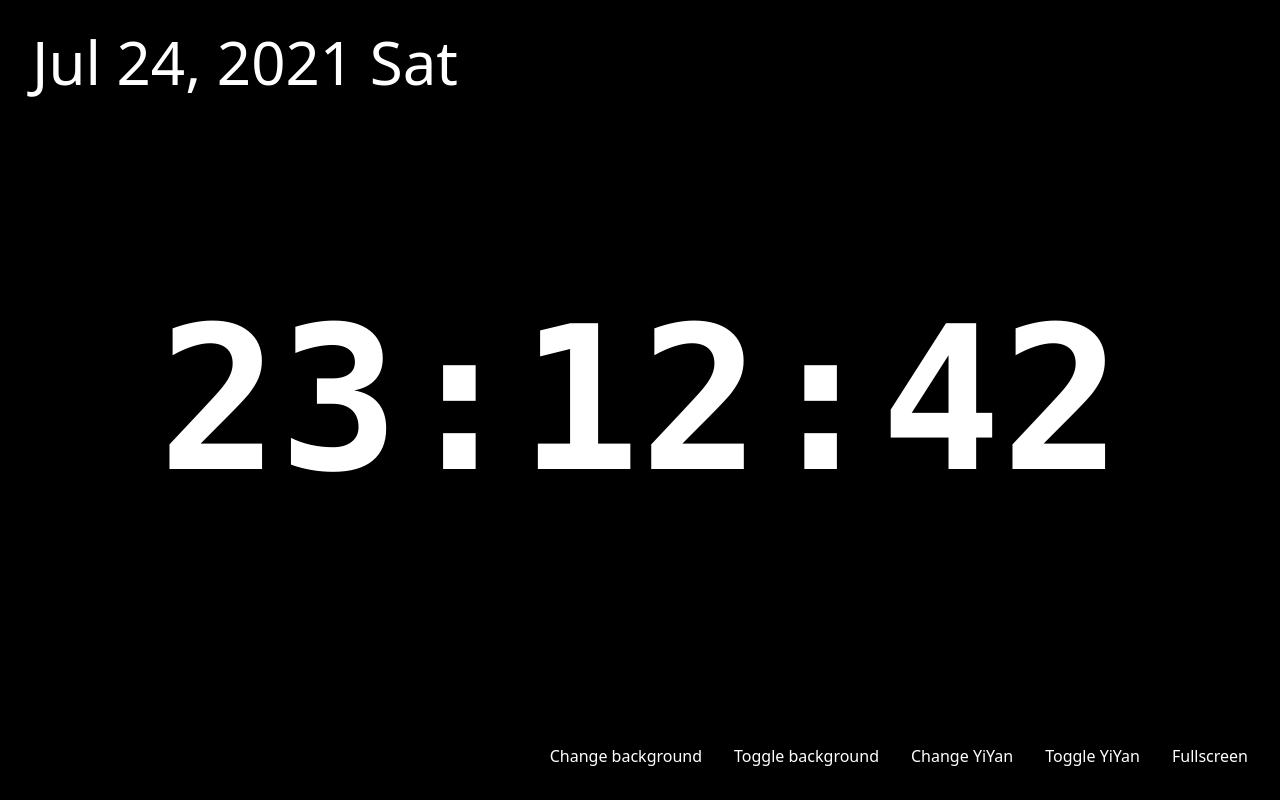
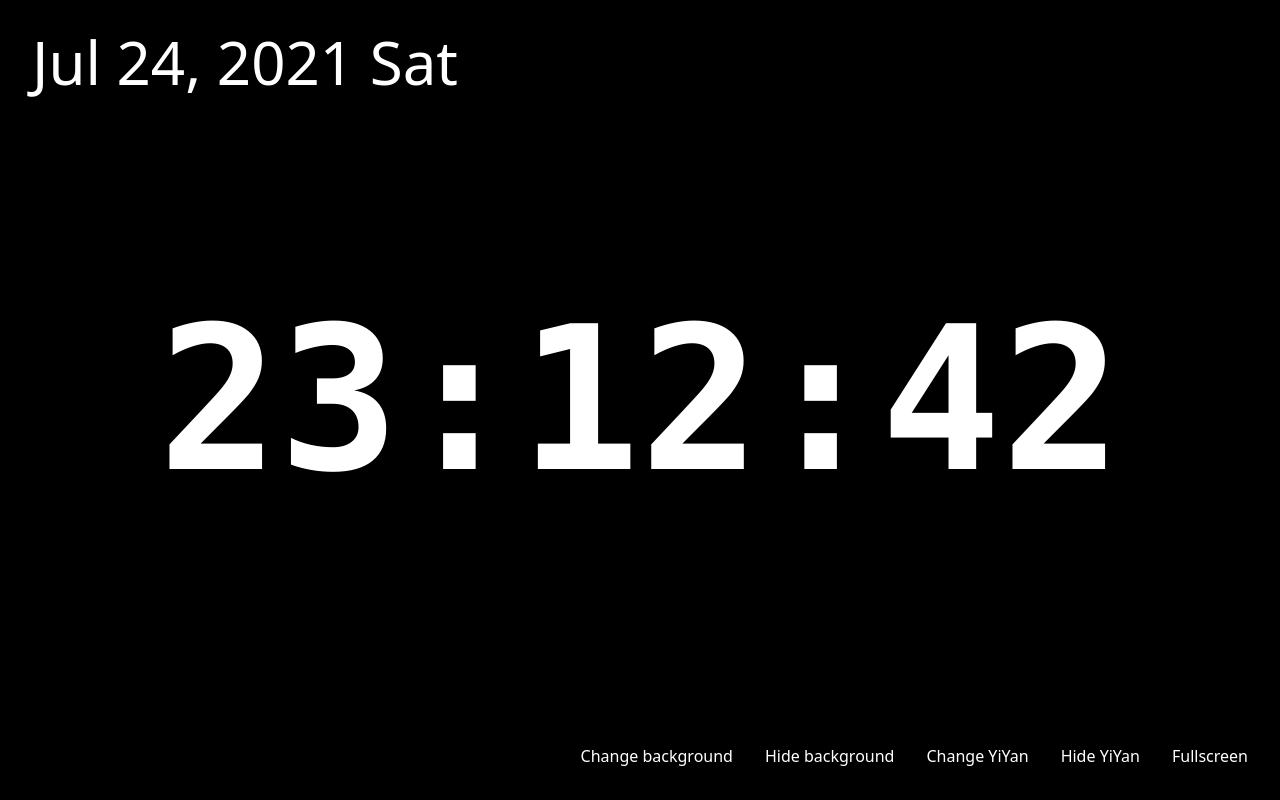
Before and after one commit to cnwangjie/digital-clock, a Next.js app: page / in a window 1280 px wide. Built offline with nearby package versions, Linux system fonts and the light colour scheme; no server answers.

Commit message:
fix: replace useLocalStorage of react-use

```diff
--- a/pages/index.js
+++ b/pages/index.js
@@ -3,7 +3,6 @@ import LocalizedFormat from 'dayjs/plugin/localizedFormat'
 import {
   useEvent,
   useInterval,
-  useLocalStorage,
   useMouse,
   useRaf,
   useToggle,
@@ -84,11 +83,43 @@ const Weather = () => {
 
 const fetchBlob = url => fetch(url).then(res => res.blob())
 
+const useLocalStorage = (key, initialValue) => {
+  const [value, setValue] = useState(() => {
+    if (typeof window !== 'undefined') {
+      const value = localStorage.getItem(key)
+      if (value) {
+        try {
+          return JSON.parse(value)
+        } catch (err) {
+          // ignore
+        }
+      }
+    }
+    return typeof initialValue === 'function' ? initialValue() : initialValue
+  })
+
+  const set = useCallback(
+    setStateAction => {
+      setValue(value => {
+        const newValue =
+          typeof setStateAction === 'function'
+            ? setStateAction(value)
+            : setStateAction
+
+        localStorage.setItem(key, newValue)
+        return newValue
+      })
+    },
+    [setValue]
+  )
+
+  return [value, set]
+}
+
 const useToggleLocalStorage = (key, initialValue) => {
   const [value, setValue] = useLocalStorage(key, initialValue)
   const toggle = useCallback(() => setValue(v => !v), [])
   return [value, toggle]
-
 }
 
 export default function Home() {
@@ -108,13 +139,7 @@ export default function Home() {
   const [showPanel, togglePanel] = useToggleLocalStorage('show-panel', true)
 
   if (typeof window !== 'undefined')
-    useEvent(
-      'click',
-      e => {
-        togglePanel()
-      },
-      window
-    )
+    useEvent('click', e => togglePanel(), window)
 
   const backgroundImage = useMemo(
     () => bg && `url(${URL.createObjectURL(bg)})`,
@@ -162,13 +187,13 @@ export default function Home() {
                 Change background
               </span>
               <span onClick={toggleBg} className="pr-8">
-                Toggle background
+                {showBg ? 'Hide' : 'Show'} background
               </span>
               <span onClick={() => mutate(YiYanURL)} className="pr-8">
                 Change YiYan
               </span>
               <span onClick={toggleYiYan} className="pr-8">
-                Toggle YiYan
+                {showYiYan ? 'Hide' : 'Show'} YiYan
               </span>
               <FullscreenBtn />
             </>
```
